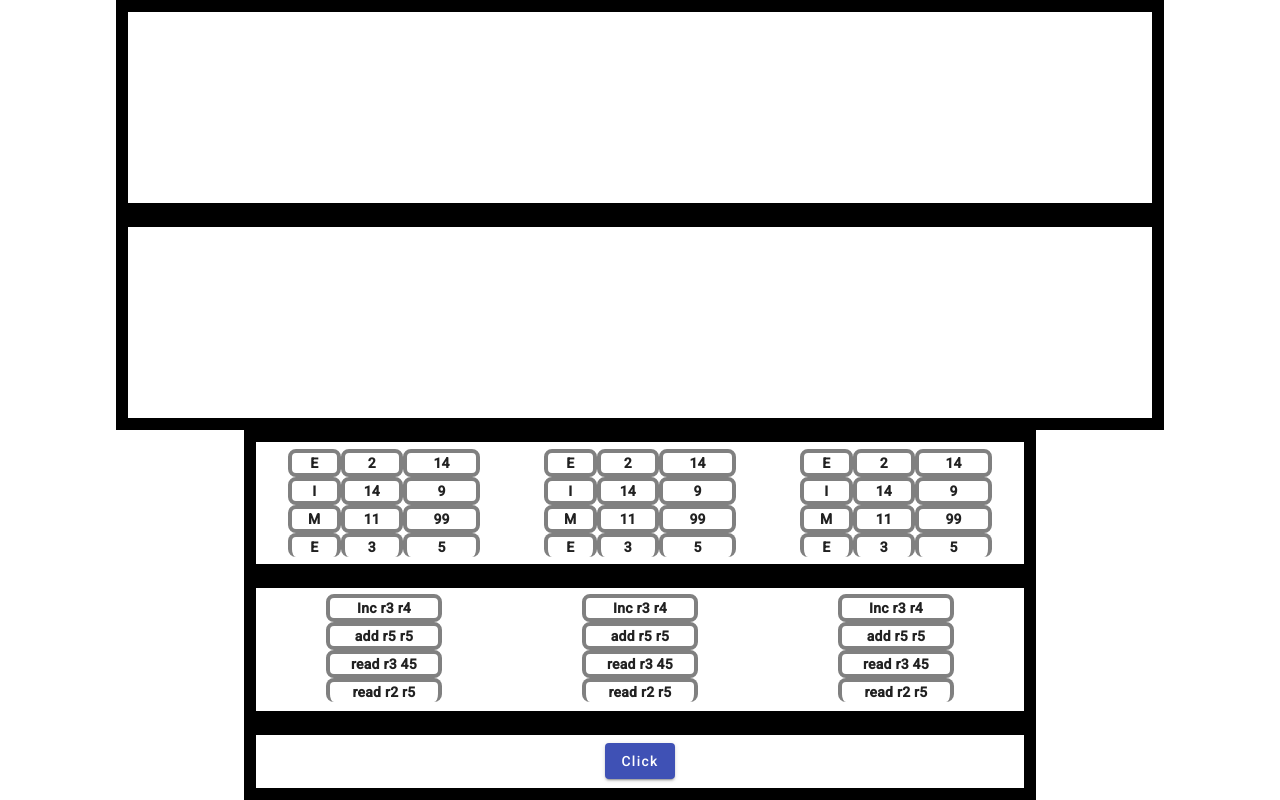
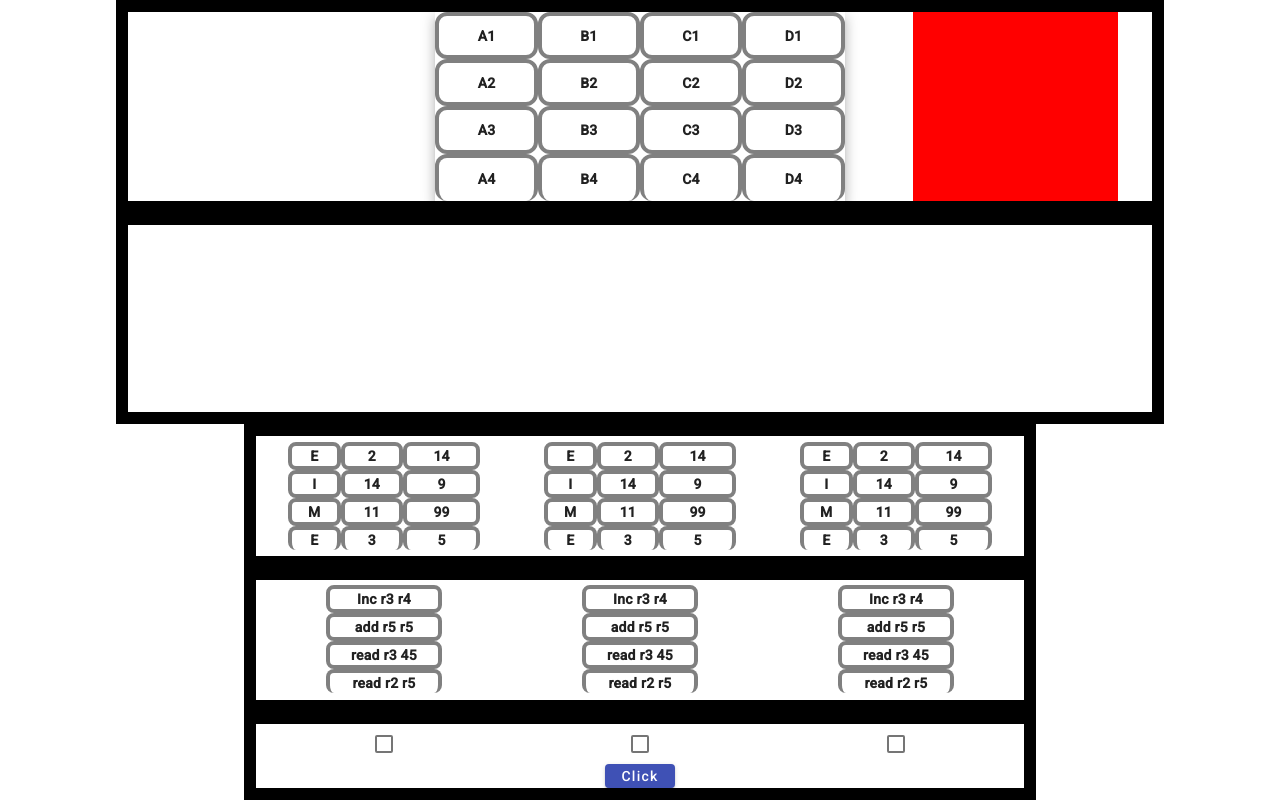
Before and after one commit to Yorbre25/Cache_Coherency_MESI_MOESI, an Angular app in the folder Frontend/protocols/: page / in a window 1280 px wide. Built offline with nearby package versions, Linux system fonts and the light colour scheme.

Commit message:
Adding memory component
Still no completed

```diff
--- a/Frontend/protocols/src/app/app.component.css
+++ b/Frontend/protocols/src/app/app.component.css
@@ -29,7 +29,15 @@ body{
 
 
 }
-.layer3,.layer4,.layer5{
+.layer1{
+    display: flex;
+	flex-direction: row;
+	flex-wrap: nowrap;
+	justify-content: space-around;
+	align-items: center;
+	align-content: space-around;
+}
+.layer3,.layer4{
 
 
 
@@ -45,8 +53,28 @@ body{
 }
 
 .layer5{
-    height: 7vh;
+    width: 60%;
+    height: 8vh;
+	display: flex;
+	flex-direction: column;
+	flex-wrap: nowrap;
+	justify-content: space-around;
+	align-items: center;
+	align-content: space-around;
 }
+
+.setupPanel{
+    height: 100%;
+    width: 20%;
+    background-color: red;
+}
+
+.memory{
+    height: 100%;
+    width: 40%;
+    background-color: red;
+}
+
 
 .cache{
     width: 25%;
@@ -60,4 +88,16 @@ body{
     max-height: 100%;
 
 
+
 }
+
+.checkPanel{
+    width: 100%;
+    display: flex;
+	flex-direction: row;
+	flex-wrap: nowrap;
+	justify-content: space-around;
+	align-items: center;
+	align-content: space-around;
+
+}
--- a/Frontend/protocols/src/app/app.component.html
+++ b/Frontend/protocols/src/app/app.component.html
@@ -2,6 +2,17 @@
   <div class="ground">
 
     <div class="layer1">
+      <div style="width: 20%;"></div>
+
+      <div class="memory">
+        <app-memory></app-memory>
+
+      </div>
+
+      <div class="setupPanel">
+
+      </div>
+
 
 
     </div>
@@ -50,7 +61,15 @@
     </div>
 
     <div class="layer5">
+      <div class="checkPanel">
+        <mat-checkbox class="example-margin" [(ngModel)]="cache1Checkbox" ></mat-checkbox>
+        <mat-checkbox class="example-margin" [(ngModel)]="cache2Checkbox" ></mat-checkbox>
+        <mat-checkbox class="example-margin" [(ngModel)]="cache3Checkbox"></mat-checkbox>
+
+      </div>
+
       <button mat-raised-button color="primary" (click)="buttonClick()">Click</button>
+
 
     </div>
 
--- a/Frontend/protocols/src/app/app.component.ts
+++ b/Frontend/protocols/src/app/app.component.ts
@@ -19,6 +19,10 @@ export class AppComponent {
   cache2Content:cacheLine[]=[];
   cache3Content:cacheLine[]=[];
   InstructionContent:String[]=[];
+
+  cache1Checkbox:boolean=false;
+  cache2Checkbox:boolean=false;
+  cache3Checkbox:boolean=false;
 
   cache1Colors:string[]=[];
   cache2Colors:string[]=[];
@@ -104,7 +108,11 @@ export class AppComponent {
   }
 
   buttonClick(){
+    console.log(this.cache1Checkbox);
+    console.log(this.cache2Checkbox);
+    console.log(this.cache3Checkbox);
 
+    //aqui tendria que ir la llamada para el proceso
     this.handleTransactionBundle(exampleTrans);
 
   }
--- /dev/null
+++ b/Frontend/protocols/src/app/memory/memory.component.css
@@ -0,0 +1,21 @@
+/* matrix.component.css */
+
+.mat-table {
+
+    height: 100%;
+  }
+
+
+tr{
+   height: 5.9vh;
+}
+td{
+    background-color:inherit;
+    border-width: 4px;
+    border-style: solid;
+    border-color: gray;
+    border-radius: 12px;
+    text-align: center;
+    font-weight: bold;
+
+}
--- /dev/null
+++ b/Frontend/protocols/src/app/memory/memory.component.html
@@ -0,0 +1,24 @@
+
+<table mat-table [dataSource]="dataSource" class="mat-elevation-z8">
+    <!-- Columns -->
+    <ng-container matColumnDef="col1">
+      <th mat-header-cell *matHeaderCellDef> Column 1 </th>
+      <td mat-cell *matCellDef="let element"> {{ element.col1 }} </td>
+    </ng-container>
+    <ng-container matColumnDef="col2">
+      <th mat-header-cell *matHeaderCellDef> Column 2 </th>
+      <td mat-cell *matCellDef="let element"> {{ element.col2 }} </td>
+    </ng-container>
+    <ng-container matColumnDef="col3">
+      <th mat-header-cell *matHeaderCellDef> Column 3 </th>
+      <td mat-cell *matCellDef="let element"> {{ element.col3 }} </td>
+    </ng-container>
+    <ng-container matColumnDef="col4">
+      <th mat-header-cell *matHeaderCellDef> Column 4 </th>
+      <td mat-cell *matCellDef="let element"> {{ element.col4 }} </td>
+    </ng-container>
+
+    <!-- Table rows -->
+
+    <tr mat-row *matRowDef="let row; columns: displayedColumns;"></tr>
+  </table>
--- /dev/null
+++ b/Frontend/protocols/src/app/memory/memory.component.ts
@@ -0,0 +1,25 @@
+import { Component,Input } from '@angular/core';
+import { MatTableDataSource } from '@angular/material/table';
+
+@Component({
+  selector: 'app-memory',
+  templateUrl: './memory.component.html',
+  styleUrls: ['./memory.component.css']
+})
+export class MemoryComponent {
+  displayedColumns: string[] = ['col1', 'col2', 'col3', 'col4'];
+  @Input() memData:number[][]=[]
+  dataSource = new MatTableDataSource<Element>([
+    { col1: 'A1', col2: 'B1', col3: 'C1', col4: 'D1' },
+    { col1: 'A2', col2: 'B2', col3: 'C2', col4: 'D2' },
+    { col1: 'A3', col2: 'B3', col3: 'C3', col4: 'D3' },
+    { col1: 'A4', col2: 'B4', col3: 'C4', col4: 'D4' },
+  ]);
+}
+
+export interface Element {
+  col1: string;
+  col2: string;
+  col3: string;
+  col4: string;
+}
--- a/Frontend/protocols/tsconfig.json
+++ b/Frontend/protocols/tsconfig.json
@@ -21,7 +21,8 @@
     "useDefineForClassFields": false,
     "lib": [
       "ES2022",
-      "dom"
+      "dom",
+      "DOM.Iterable"
     ]
   },
   "angularCompilerOptions": {
```
Also changed, not shown: Frontend/protocols/src/app/app.module.ts (+8 -2 lines), Frontend/protocols/src/app/services/network.service.ts (added, +48 -0 lines), 2 other files (tests, documents, lock files or other folders).
